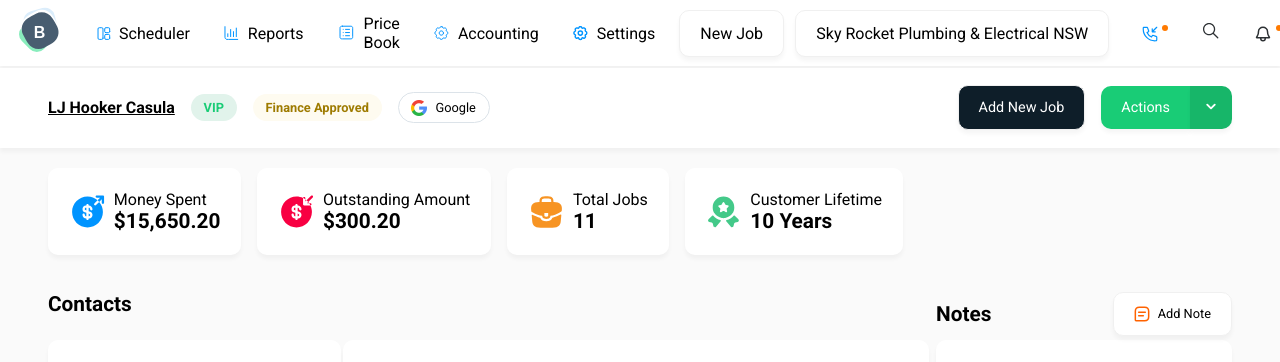
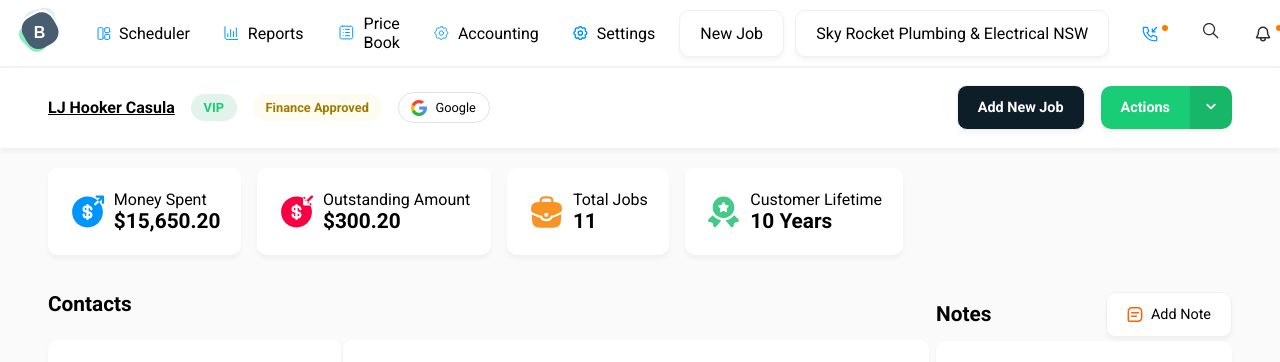
Before and after one commit to adrianalbino/wurkbox-profile-card, a React (Vite) app: page / in a window 1280 px wide. Shown: the top 362 px of the page. Built offline with nearby package versions, Linux system fonts and the light colour scheme.

Commit message:
chore: font fixes

```diff
--- a/src/components/Client.jsx
+++ b/src/components/Client.jsx
@@ -20,11 +20,11 @@
         </div>
         <div className="client-right-section">
           <div className="new-job-button box-shadow">
-            <p>Add New Job</p>
+            <p className="bold">Add New Job</p>
           </div>
           <div className="actions">
             <div className="actions-button box-shadow">
-              <p>Actions</p>
+              <p className="bold">Actions</p>
             </div>
             <div className="actions-dropdown box-shadow">
               <img className="width-1" src={downArrowSVG} alt="down_arrow" />
--- a/src/components/ContactNotes/NoteDetails.jsx
+++ b/src/components/ContactNotes/NoteDetails.jsx
@@ -7,7 +7,7 @@
           <h2 className="section-headers biggest-font">Notes</h2>
           <div className="add-note-button box-shadow">
             <img src={noteSVG} alt="note_svg" />
-            <p className="medium-font">Add Note</p>
+            <p className="half-big-font">Add Note</p>
           </div>
         </div>
         <div className="notes box-shadow">
```
